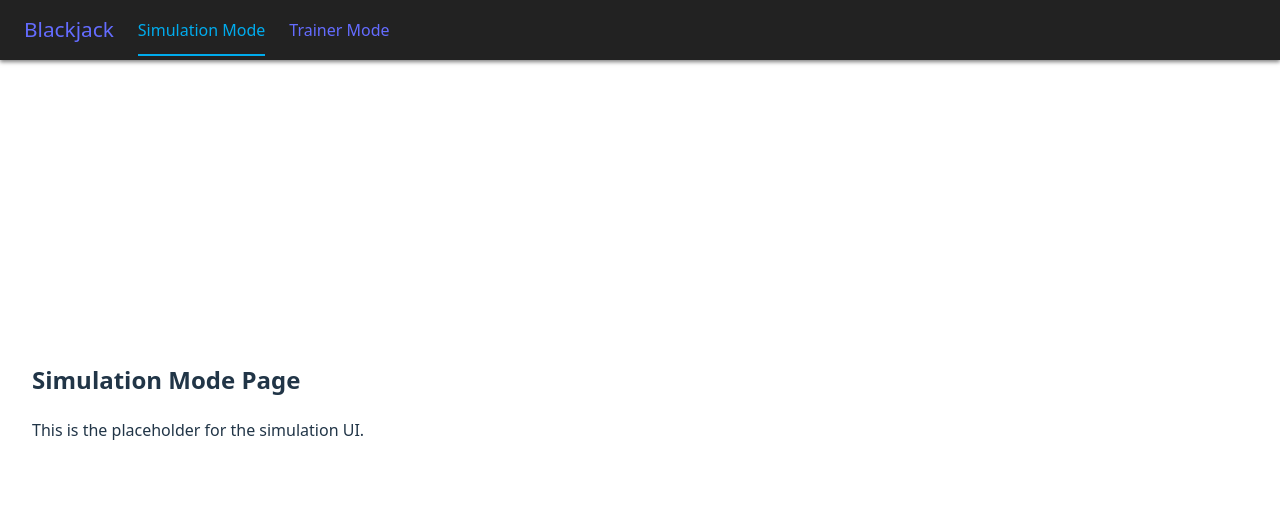
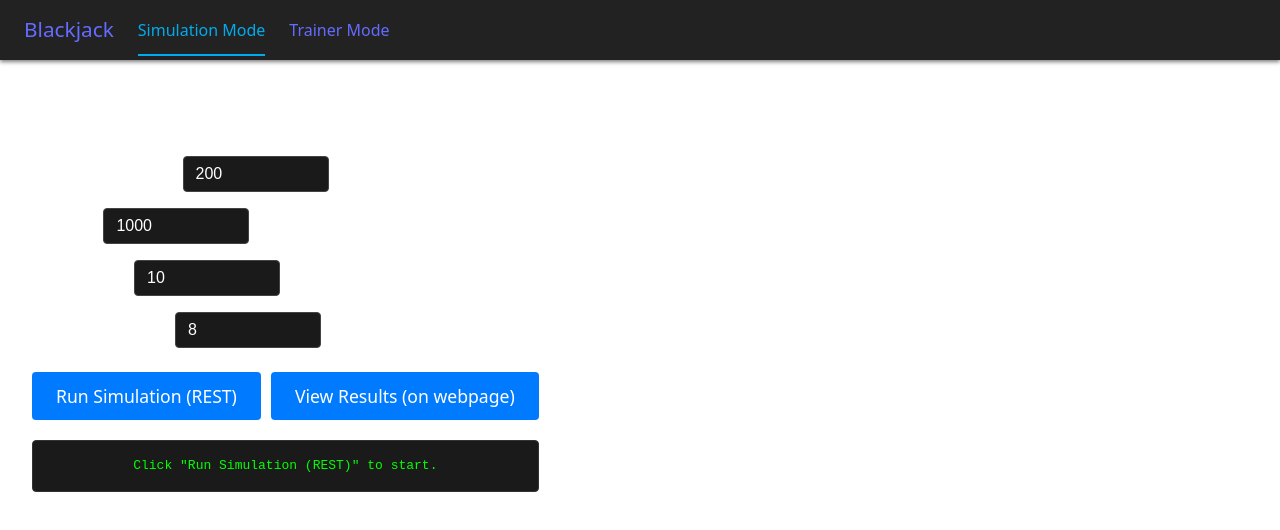
Before and after one commit to lucas-mach/Blackjack-Simulator, a React app in the folder frontend/: page /simulation in a window 1280 px wide. Shown: the top 530 px of the page. Built offline with nearby package versions, Linux system fonts and the light colour scheme; the HTML template or start-up script is replaced by a standard one.

Commit message:
use andrea's simulation end point and move button to simulation mode page and add options to edit the simulation settings

```diff
--- a/frontend/src/App.css
+++ b/frontend/src/App.css
@@ -8,7 +8,10 @@
 }
 
 .controls {
-  margin: 20px 0;
+  margin: 20px auto;
+  display: flex;
+  justify-content: center;
+  gap: 10px;
 }
 
 .run-btn {
@@ -35,7 +38,7 @@
   border: 1px solid #333;
   padding: 15px;
   border-radius: 4px;
-  margin-bottom: 20px;
+  margin: 1rem auto;
   color: #00ff00;
   font-family: monospace;
 }
--- a/frontend/src/App.jsx
+++ b/frontend/src/App.jsx
@@ -15,40 +15,6 @@ function App() {
     setOutput('Simulation session ' + (terminalKey + 1) + ' started...')
   }
 
-  const runRestSimulation = async () => {
-    try {
-      setOutput("Running REST simulation...");
-
-      const res = await fetch("http://localhost:8010/simulate", {
-        method: "POST",
-        headers: {
-          "Content-Type": "application/json",
-        },
-        body: JSON.stringify({
-          num_games: 200,
-          balance: 1000,
-          bet_amount: 10,
-          num_decks: 8,
-        }),
-      });
-
-      const data = await res.json();
-      setOutput(`REST simulation complete: ${data.num_games} games.`);
-    } catch (err) {
-      setOutput("Simulation failed: " + err);
-    }
-  };
-
-  const fetchResults = async () => {
-    try {
-      const res = await fetch("http://localhost:8010/results");
-      const text = await res.text();
-      setOutput(text);
-    } catch (err) {
-      setOutput("Failed to fetch results: " + err);
-    }
-  };
-
   // keep original UI in a variable so we can route to it
   const interactivePage = (
     <div className="app-container">
@@ -56,14 +22,6 @@ function App() {
       <div className="controls">
         <button className="run-btn" onClick={handleRunSimulation}>
           Run Interactive Simulation (WebSocket)
-        </button>
-
-        <button className="run-btn" onClick={runRestSimulation}>
-          Run Simulation (REST)
-        </button>
-
-        <button className="run-btn" onClick={fetchResults}>
-          View Results (on webpage)
         </button>
       </div>
 
--- a/frontend/src/Simulation.jsx
+++ b/frontend/src/Simulation.jsx
@@ -1,10 +1,135 @@
-import React from 'react';
+import React, { useState } from 'react';
+import './App.css';
 
 const Simulation = () => {
+  const [output, setOutput] = useState('');
+  const [numGames, setNumGames] = useState(200);
+  const [balance, setBalance] = useState(1000);
+  const [betAmount, setBetAmount] = useState(10);
+  const [numDecks, setNumDecks] = useState(8);
+
+  const runRestSimulation = async () => {
+    try {
+      setOutput('Running REST simulation...');
+
+      const res = await fetch('http://localhost:8010/simulate', {
+        method: 'POST',
+        headers: {
+          'Content-Type': 'application/json',
+        },
+        body: JSON.stringify({
+          num_games: parseInt(numGames) || 200,
+          balance: parseInt(balance) || 1000,
+          bet_amount: parseInt(betAmount) || 10,
+          num_decks: parseInt(numDecks) || 8,
+        }),
+      });
+
+      const data = await res.json();
+      setOutput(`REST simulation complete: ${data.num_games} games.`);
+    } catch (err) {
+      setOutput('Simulation failed: ' + err);
+    }
+  };
+
+  const fetchResults = async () => {
+    try {
+      const res = await fetch('http://localhost:8010/results');
+      const text = await res.text();
+      setOutput(text);
+    } catch (err) {
+      setOutput('Failed to fetch results: ' + err);
+    }
+  };
+
   return (
-    <div style={{ padding: '2rem' }}>
-      <h2>Simulation Mode Page</h2>
-      <p>This is the placeholder for the simulation UI.</p>
+    <div className="app-container">
+      <h2 style={{ marginTop: '-15rem', textAlign: 'left' }}>Simulation Mode</h2>
+      <div style={{ marginBottom: '1.5rem', display: 'flex', flexDirection: 'column', alignItems: 'flex-start', gap: '1rem' }}>
+        <div>
+          <label style={{ marginRight: '0.5rem' }}>Number of Games:</label>
+          <input
+            type="number"
+            value={numGames}
+            onChange={(e) => setNumGames(e.target.value)}
+            min="1"
+            style={{
+              padding: '8px 12px',
+              borderRadius: '4px',
+              border: '1px solid #444',
+              backgroundColor: '#1a1a1a',
+              color: '#fff',
+              fontSize: '1rem',
+              width: '120px',
+            }}
+          />
+        </div>
+        <div>
+          <label style={{ marginRight: '0.5rem' }}>Balance:</label>
+          <input
+            type="number"
+            value={balance}
+            onChange={(e) => setBalance(e.target.value)}
+            min="1"
+            style={{
+              padding: '8px 12px',
+              borderRadius: '4px',
+              border: '1px solid #444',
+              backgroundColor: '#1a1a1a',
+              color: '#fff',
+              fontSize: '1rem',
+              width: '120px',
+            }}
+          />
+        </div>
+        <div>
+          <label style={{ marginRight: '0.5rem' }}>Bet Amount:</label>
+          <input
+            type="number"
+            value={betAmount}
+            onChange={(e) => setBetAmount(e.target.value)}
+            min="1"
+            style={{
+              padding: '8px 12px',
+              borderRadius: '4px',
+              border: '1px solid #444',
+              backgroundColor: '#1a1a1a',
+              color: '#fff',
+              fontSize: '1rem',
+              width: '120px',
+            }}
+          />
+        </div>
+        <div>
+          <label style={{ marginRight: '0.5rem' }}>Number of Decks:</label>
+          <input
+            type="number"
+            value={numDecks}
+            onChange={(e) => setNumDecks(e.target.value)}
+            min="1"
+            style={{
+              padding: '8px 12px',
+              borderRadius: '4px',
+              border: '1px solid #444',
+              backgroundColor: '#1a1a1a',
+              color: '#fff',
+              fontSize: '1rem',
+              width: '120px',
+            }}
+          />
+        </div>
+      </div>
+      <div className="controls">
+        <button className="run-btn" onClick={runRestSimulation}>
+          Run Simulation (REST)
+        </button>
+        <button className="run-btn" onClick={fetchResults}>
+          View Results (on webpage)
+        </button>
+      </div>
+      <div className="info-box">
+        {output || 'Click "Run Simulation (REST)" to start.'}
+      </div>
     </div>
   );
 };
```
Also changed, not shown: 1 other file (tests, documents, lock files or other folders).
